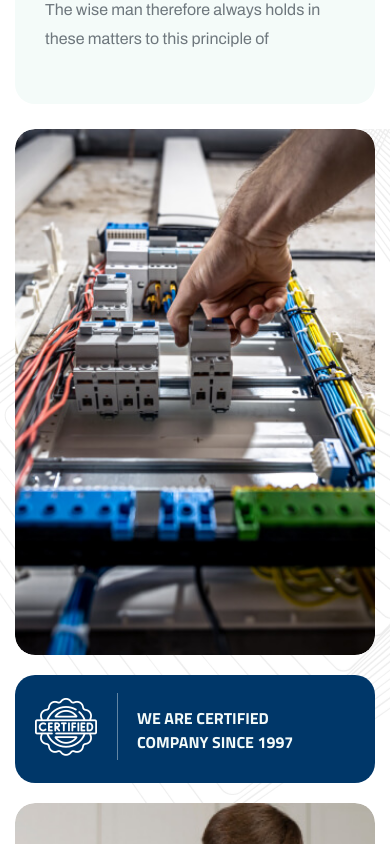
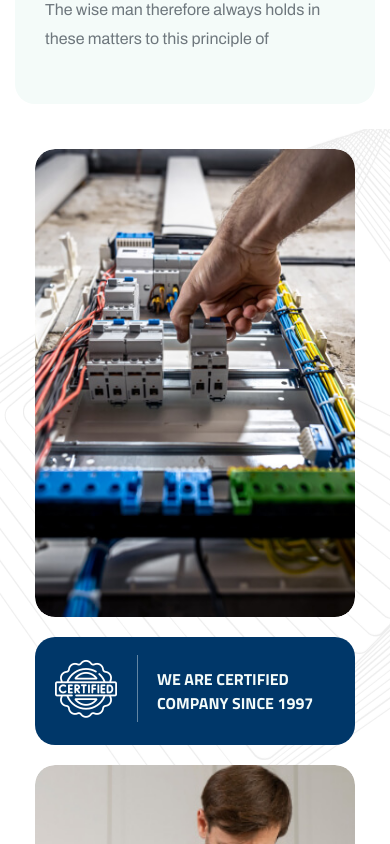
Before and after one commit to Sahani26/theme, a Next.js app: page / in a window 390 px wide. Shown: the part 1160-2004 px from the top of the page. Built offline with nearby package versions, Linux system fonts and the light colour scheme.

Commit message:
Initial commit

```diff
--- a/public/assets/css/mycustom.css
+++ b/public/assets/css/mycustom.css
@@ -21,4 +21,7 @@ h2.main-slider__title {
     .mobile-nav__content .logo-box {
         margin-bottom: 10px;
     }
+    .mobile-nav__wrapper.expanded,.testimonial-one,.about-one,.video-one ,.project-one {
+        padding: 20px;
+    }
 }
```
